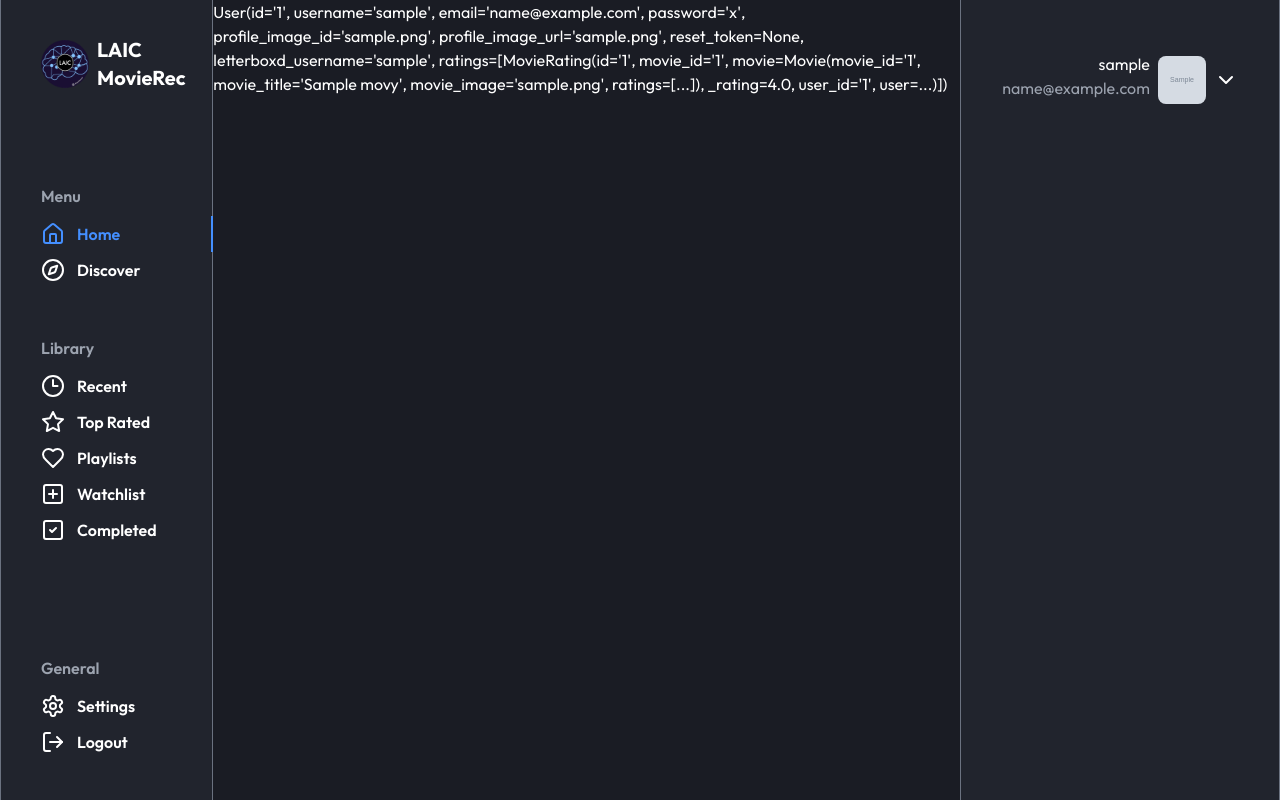
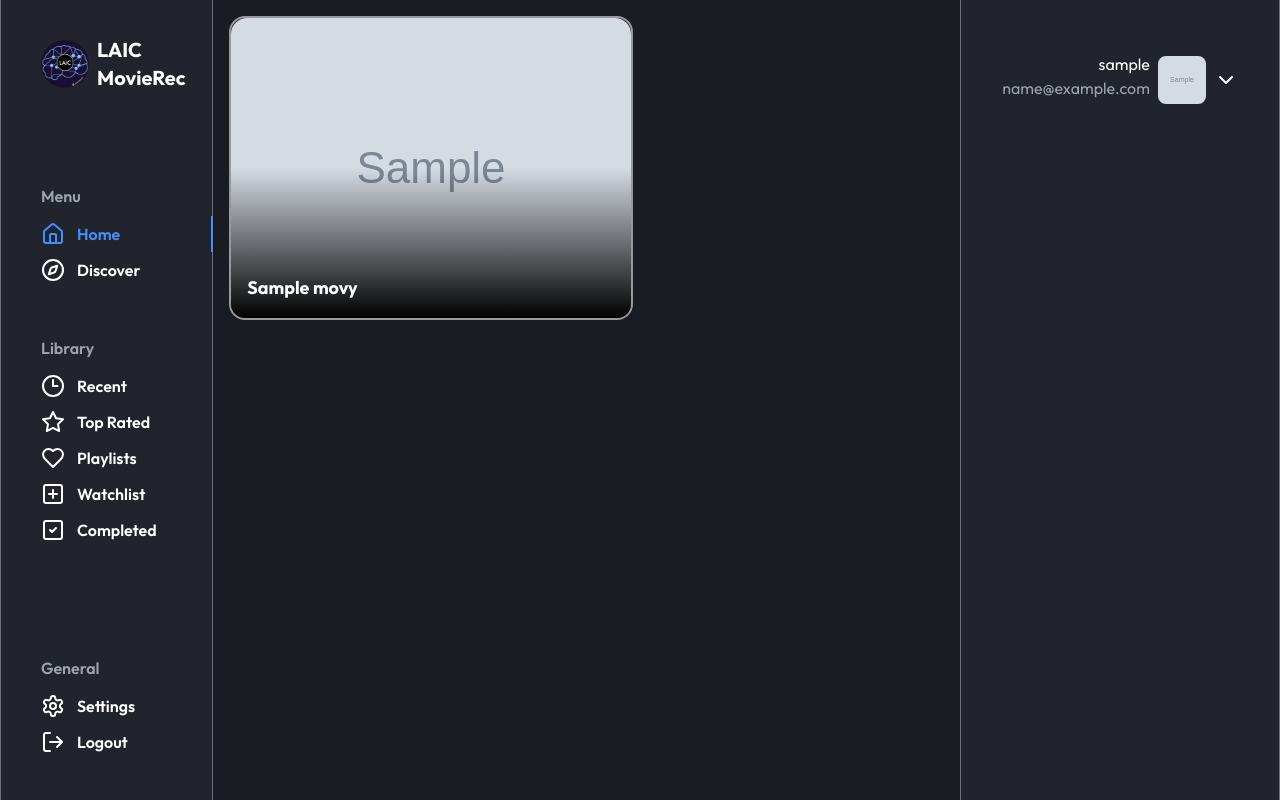
Before and after one commit to loyolaAI/MovieRec-F24, a Flask app: page / in a window 1280 px wide. Run offline with Flask 3, Linux system fonts and the light colour scheme; a user stored in the database is signed in; tables that the repository leaves empty hold one stand-in row (values such as "Sample post"); grey boxes marked "Sample" are stand-in pictures; parts of the project's set-up code (start-up, migrations or seed data) failed here and were passed over; some libraries are stand-ins or nearby versions.

Commit message:
- Heroku DB

```diff
--- a/app/__init__.py
+++ b/app/__init__.py
@@ -5,6 +5,10 @@ from flask_login import LoginManager  # type: ignore
 
 from app.exceptions import init_exception_handler
 import os
+
+from dotenv import load_dotenv
+
+load_dotenv()
 
 
 class Base(DeclarativeBase, MappedAsDataclass):
--- a/app/db_models/user.py
+++ b/app/db_models/user.py
@@ -89,3 +89,9 @@ class User(UserMixin, db.Model):
             if rating.movie_id == movie_id:
                 return rating
         return None
+
+    def get_rated_movies(self) -> list["MovieRating"]:
+        movies = []
+        for rating in self.ratings:
+            movies.append(rating.movie)
+        return movies
--- a/app/routes.py
+++ b/app/routes.py
@@ -30,7 +30,7 @@ def init_routes(app):
     @app.route("/")
     @login_required
     def home():
-        return render_template("index.html")
+        return render_template("index.html", movies=User.get_rated_movies(current_user))
 
     # Recommendation
     @app.route("/recommend", methods=["POST"])
--- a/app/templates/index.html
+++ b/app/templates/index.html
@@ -1,7 +1,14 @@
 {% extends "base.html" %}
 
 {% block content %}
-<main class="col-span-7">
-  {{ current_user }}
+<main class="col-span-7 flex gap-4 flex-shrink-0 overflow-x-auto p-4">
+  {% for movie in movies %}
+    <div class="flex flex-col bg-white/10 rounded-2xl h-fit border-2 border-white/50 relative overflow-clip shrink-0">
+      <img src="{{ movie['movie_image'] }}" class="rounded-2xl"/>
+      <div class="absolute top-1/2 left-0 bg-gradient-to-b from-black/0 to-black/100 h-1/2 w-full flex justify-end flex-col gap-2 p-4">
+        <h2 class="text-lg font-bold mt-4">{{ movie['movie_title'] }}</h2>
+      </div>
+    </div>
+  {% endfor %}
 </main>
 {% endblock %}
```
